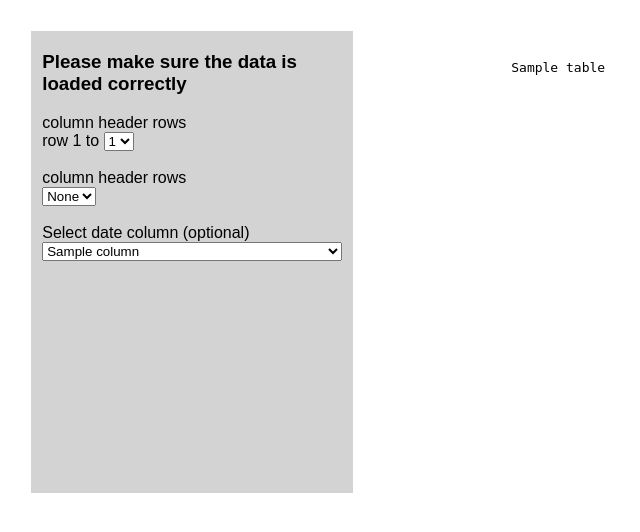
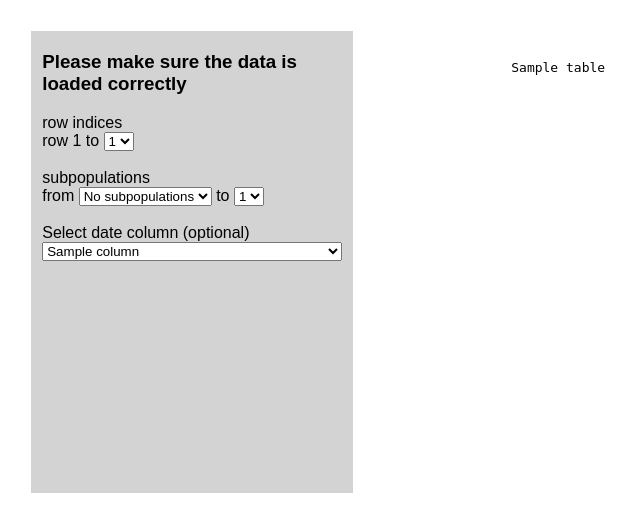
Before and after one commit to ryanbrate/CIDEr, a Flask app: template templates/upload2.html in a window 1280 px wide. Shown: the part 90-622 px from the top of the page, without its empty margins (0-640 px from the left). Run offline with Flask 2, Linux system fonts and the light colour scheme; the template is opened without the code that fills it: most values are stand-ins (such as "Sample title", 1, 10 or a date in 2020); parts of the project's set-up code (start-up, migrations or seed data) failed here and were passed over; some libraries are stand-ins or nearby versions.

Commit message:
corrected import 2, cleaner code

```diff
--- a/app.py
+++ b/app.py
@@ -15,18 +15,19 @@ from pathlib import Path
 
 #imports for "input2"
 import pandas as pd
-from flask import render_template,request,redirect,url_for #, session
+from flask import render_template,request,redirect,url_for#, session
 import os
+from pathlib import Path
 import numpy as np
-
+import copy
 
 app = Flask(__name__)
 app.secret_key = 'super secret key'
 session = {}
 
-def set_session():
+def reset_session():
     '''
-        set/reset to default session values
+       sets default values for session variables (only for those variables that require it)
     '''
     session.clear()
 
@@ -34,18 +35,16 @@ def set_session():
     session["tab"] = None #graphic view tab; i.e. all, positive or negative only
     session["year_from"] = None
     session["year_to"] = None
-    session["index"] = [] #stored the current graphic view indices as a list e.g. ["Amsterdam", "West"]
+    session["indices"] = [] #stored the current graphic view indices as a list e.g. ["Amsterdam", "West"]
     session["order"] = "descending" #current view, plot "ascending" or "descending"
     session["totals"]=[]
     session["d"]=None
     session["row_indexes"] = None
 
-    #stored for /input
-    session["filename"] = None
 
     #stored  for /input2
-    session["row_header_to"] = 1 #multi index? "multi" or "single"
-    session["column_header_start"] = None
+    session["row_header_to"] = 1 #i.e. defaults to single index only
+    session["column_header_start"] = "No subpopulations"#i.e. defaults to there being no sub-populations whatsoever
     session["column_header_to"] = None
     session["column_header_from"]=0
 
@@ -60,18 +59,18 @@ def set_session():
 @app.route('/')
 def upload_file():
 
-    #reset session variables
-    set_session()
-
     return render_template('upload1.html')
 
 @app.route('/upload1')
 def read_file():
+    '''get filename and store as session variable'''
 
+    reset_session()
+
+    #read in the selected filename
     args = request.args
-
     if "file" in args:
-        session["filename"]=os.path.abspath(args["file"])
+        session["file"] = args["file"]
 
     return show_data()
 
@@ -82,56 +81,52 @@ def read_file():
 @app.route('/upload2')
 def show_data():
 
-    #HTML variables
+    #
+    #acknowledge a change in page variables (row_header_to, column_header_start or column_header_to, year)
+    #
+
     args = request.args
+
+    #handle a change to the number or row indices
     if "row_header_to" in args:
         session["row_header_to"] = int(args["row_header_to"])
-
-        #update the row headers
-        session["row_indices"] = list(range(0,session["row_header_to"]))
 
         #reset session["year"]
         session["year"] = None
 
+    #handle a change to "column_header_start" page var. (i.e. first column index)
     if "column_header_start" in args:
-        if args["column_header_start"] != "None":
-            session["column_header_start"] = args["column_header_start"] if args["column_header_start"]==None else int(args["column_header_start"])
-        else:
-            session["column_header_start"] = None
-
-        #if != None (i.e. ==1), also set session["column_header_to"] = 1
-        if session["column_header_start"]:
+        if args["column_header_start"] != "No subpopulations":
+            session["column_header_start"] = 1
             session["column_header_to"] = 1
         else:
+            session["column_header_start"] = "No subpopulations"
             session["column_header_to"] =  None
 
+    #handle a change in "column_header_to" page var (i.e. final column index)
     if "column_header_to" in args:
         session["column_header_to"] = int(args["column_header_to"])
 
-    #generate "row_indices" and "column_indices_backend"
+
+    #
+    # populate the lists of column/ row indices from the input variables
+    #
+
+    #row indices (i.e. single row -> [0], two rows -> [0,1])
     session["row_indices"] = list(range(0,session["row_header_to"])) #list of row indices (consecutive) representing headers
 
-    if session["column_header_to"]:
-        session["column_indices"] = list(range(0,session["column_header_to"])) #list of row indices (consecutive) representing headers
+    #column indices (i.e. no subpops -> indices = None, indices_backend=[0], 1 subpop -> indices = [0], indices_backend = [0,1])
+    if session["column_header_start"] != "No subpopulations":
+        session.pop("column_indices_backend", None)
         session["column_indices_backend"] = list(range(0,session["column_header_to"]+1))
     else:
-        session["column_indices"] = None
         session["column_indices_backend"] = [0]
 
-        #generate dataframe for current variables for
-    filename = session["filename"]
-    ext = os.path.splitext(filename)[1]
-    if ext=='csv':
-        new_file=pd.read_csv(os.path.join(filename),header=session["row_indices"],index_col=session["column_indices"])
-    else:
-        new_file=pd.read_excel(os.path.join(filename),header=session["row_indices"],index_col=session["column_indices"])
+    #generate dataframe for current variables for
+    new_file=pd.read_excel(session["file"],header=session["row_indices"],index_col=[0])
 
     new_file = new_file.reset_index()
     new_file.columns = pd.MultiIndex.from_tuples(list(enumerate(new_file,1)))
-
-    #generate tables for views
-    tables=[new_file.to_html(classes='data')]
-
 
     #get values associated with "year" pulldown
     if "year" in args:
@@ -143,13 +138,17 @@ def show_data():
         except:
             pass
 
-        #the max number of sub-population columns
+
+    #generate tables for views
+    tables=[new_file.to_html(classes='data', index=False)]
+
+
+    #the max number of sub-population columns
     columns = range(0,5)
 
     return render_template('upload2.html',
                             tables = tables,
                             titles=new_file.columns.values,
-                            filename=filename,
 
                             columns = columns,
                             year = session["year"],
@@ -166,22 +165,14 @@ def show_data():
 # /graphics
 #---------------
 
-# session = {"tab":None, "year_from":None, "year_to":None, "index":[], "order":"descending", "totals":[], "d":None}
 
 @app.route('/graphics')
 def graphics():
 
-    #-----------------
-    #If year range if know from a selected column in /upload 2; set year_options, session["year_from"] and session["year_to"]
-    #otherwise these variables = None, if date data not known, this is hidden from plot options
-    #-----------------
 
-    #get the limiting years wrt. the data set (from /upload2 i.e. def show_data)
-    start_time = session["year_min"]
-    end_time = session["year_max"]
-
-    if start_time and end_time:
-        year_options = list(range(start_time, end_time+1))
+    #create the range of possible years from selected year column max and min values
+    if session["year_min"] and session["year_max"]:
+        year_options = list(range(session["year_min"],session["year_max"]+1))
     else:
         year_options = None
 
@@ -193,10 +184,9 @@ def graphics():
         session["year_to"] = year_options[-1]
 
     #------------------
-    #get variables form HTML
+    #update variables from HTML
     #------------------
 
-    #get the more recent variable values
     args = request.args
 
     #"tab" variables from HTML
@@ -205,31 +195,34 @@ def graphics():
 
     #year variables from
     if "year_from" in args:
-        session["year_from"] = int(args["year_from"]) ; print("\n\n", session["year_from"],"\n\n")
-        session["d"] = backend.backend(session["filename"],session["row_indices"], session["column_indices_backend"], session["year"], session["year_from"], session["year_to"])
+        session["year_from"] = int(args["year_from"])
+        session["d"] = backend.backend(session["file"],session["row_indices"], session["column_indices_backend"], session["year"], session["year_from"], session["year_to"])
 
     #year variables from
     if "year_to" in args:
-        session["year_to"] = int(args["year_to"]) ; print("\n\n", session["year_to"],"\n\n")
-        session["d"] = backend.backend(session["filename"],session["row_indices"], session["column_indices_backend"], session["year"], session["year_from"], session["year_to"] )
+        session["year_to"] = int(args["year_to"])
+        session["d"] = backend.backend(session["file"],session["row_indices"], session["column_indices_backend"], session["year"], session["year_from"], session["year_to"] )
+
 
     #year variables from
     if "index" in args:
-        session["index"].append(args["index"].replace("_____", " "))
+        temp = args["index"].replace("_____", " ")
+        session["indices"].append(temp)
+        print("\n\n", session["indices"], "\n\n")
 
     if "crumb" in args:
         if args["crumb"] == "All Populations":
-            session["index"] = []
+            session["indices"] = []
         else:
-            r = session["index"].index(args["crumb"].replace("_____", " "))
-            session["index"] = session["index"][0:r+1]
+            r = session["indices"].index(args["crumb"].replace("_____", " "))
+            session["indices"] = session["indices"][0:r+1]
 
     if "order" in args:
         session["order"] = args["order"]
 
     #get data from backend
     if not session["d"]:
-        session["d"] = backend.backend(session["filename"],session["row_indices"], session["column_indices_backend"], session["year"], session["year_from"], session["year_to"])
+        session["d"] = backend.backend(session["file"],session["row_indices"], session["column_indices_backend"], session["year"], session["year_from"], session["year_to"])
 
 
     #output json file for testing
@@ -238,11 +231,10 @@ def graphics():
 
     # Create the plot
     graph = Graphic()
-    graph.get_data(session["d"], session["index"])
+    graph.get_data(session["d"], session["indices"])
     graph.generate(session["tab"], by=session["order"])
 
     #generate extra variables
-
     if year_options:
         year_from_options = year_options[0:year_options.index(int(session["year_to"]))+1]
         year_to_options = year_options[year_options.index(int(session["year_from"])):]
@@ -254,6 +246,8 @@ def graphics():
     colours = graph.get_colours()
     subs = graph.get_subs()
     ordered_subs = [s for s in subs if colours[s] != "lightgrey"] + [s for s in subs if colours[s] == "lightgrey"]
+
+
 
     # Embed plot into HTML via Flask Render
     script, div = components(graph.plot)
@@ -274,7 +268,7 @@ def graphics():
                            year_to = session["year_to"],
 
                            subs = ordered_subs,
-                           crumbs = session["index"], #navigation index level as list
+                           crumbs = session["indices"], #navigation index level as list
 
                            order = session["order"],
                            order_options = ["ascending", "descending"],
@@ -289,5 +283,4 @@ def graphics():
 # With debug=True, Flask server will auto-reload
 # when there are code changes
 if __name__ == '__main__':
-
     app.run(port=5000, debug=True)
--- a/templates/upload2.html
+++ b/templates/upload2.html
@@ -46,7 +46,7 @@
           <h3>Please make sure the data is loaded correctly</h3>
           <!-- Column header rows options -->
           <div>
-            <label>column header rows
+            <label>row indices
             <form action="/upload2">
               row 1 to
                 <select size="1" name="row_header_to" onchange='{ this.form.submit();}'>
@@ -64,13 +64,13 @@
           <br>
           <!-- header rows options -->
           <div>
-            <label class="switch">column header rows
+            <label class="switch">subpopulations
             <form action="/upload2">
-              {% if column_header_start %}
+              {% if column_header_start!="No subpopulations" %}
                 from
               {% endif %}
                 <select size="1" name="column_header_start" onchange='{ this.form.submit();}'>
-                  {% for y in [None,1] %}
+                  {% for y in ["No subpopulations",1] %}
                     {% if y == column_header_start %}
                         <option selected value="{{ y }}">{{y}}</option>
                     {% else %}
@@ -78,7 +78,7 @@
                     {% endif %}
                   {% endfor %}
               </select>
-              {% if column_header_start %}
+              {% if column_header_start!="No subpopulations" %}
               to
               <select size="1" name="column_header_to" onchange='{ this.form.submit();}'>
                 {% for y in range(1,5) %}
```
Also changed, not shown: future work.txt (added, +12 -0 lines).
